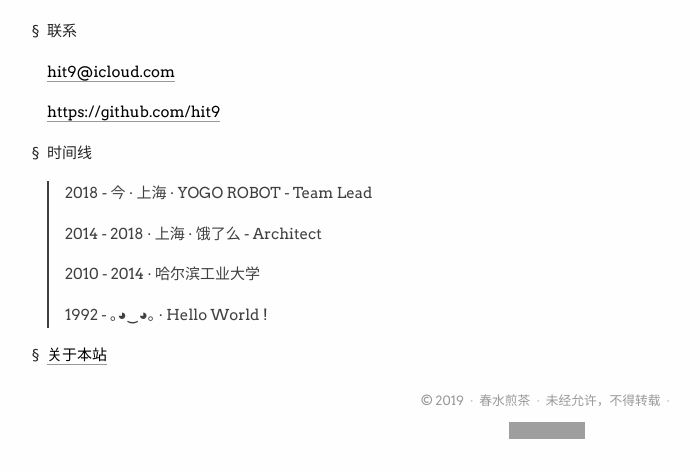
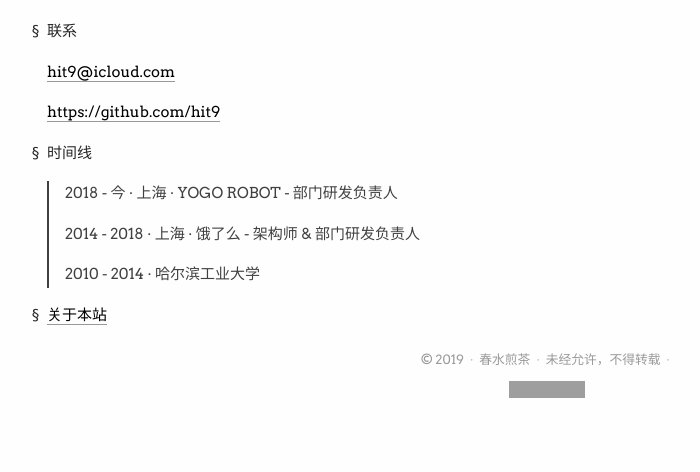
Before and after one commit to gfphoto/writings.sh, a Jekyll site: the page built from about.md, in a window 1280 px wide. Shown: the part 963-1435 px from the top of the page, without its empty margins (93-793 px from the left). Built offline with Jekyll 4.4.1, drawn with Linux system fonts in a browser that asks for light colours; some web fonts are replaced; after the commit the page ends 1394 px from its top, so only the background shows below that; grey boxes are pictures that could not be loaded.

Commit message:
Minor improve

```diff
--- a/about.md
+++ b/about.md
@@ -17,12 +17,10 @@ id: about
 
 <span class="heading-anchor">§</span> 时间线
 
-> 2018 - 今  · 上海 · YOGO ROBOT - Team Lead
+> 2018 - 今   · 上海 · YOGO ROBOT - 部门研发负责人
 >
-> 2014 - 2018 · 上海 · 饿了么 - Architect
+> 2014 - 2018 · 上海 · 饿了么 - 架构师 & 部门研发负责人
 >
 > 2010 - 2014 · 哈尔滨工业大学
->
-> 1992 - ｡◕‿◕｡ · Hello World !
 
 <span class="heading-anchor">§</span> [关于本站](https://github.com/hit9/writings.sh#writingssh){:target="_blank"}
```
